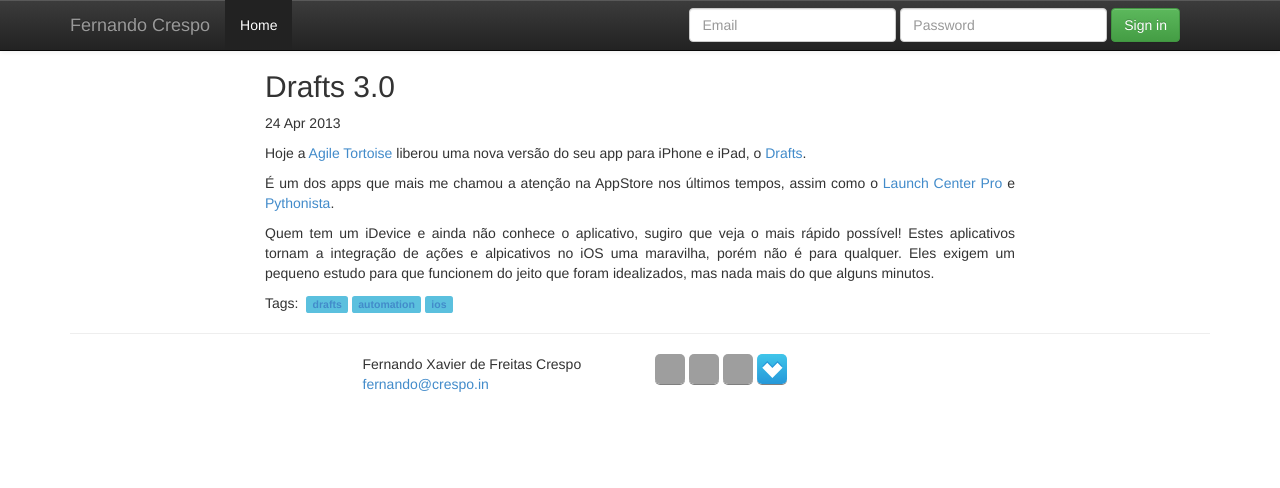
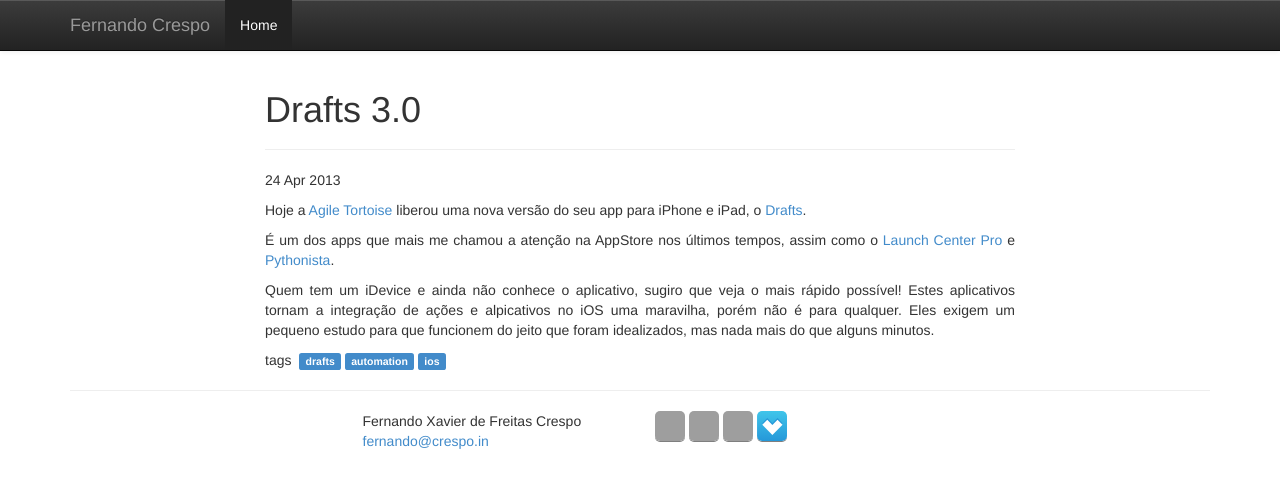
Before and after one commit to fcrespo82/fcrespo82.github.io, a Jekyll site: the page built from _posts/2013-04-24-Drafts-3.0.txt, in a window 1280 px wide. Shown: the top 488 px of the page. Built offline with Jekyll 4.4.1, drawn with Linux system fonts in a browser that asks for light colours; nearby versions of some CDN libraries; library files that are not in the unit come from our copies; grey boxes are pictures that could not be loaded.

Commit message:
Improvements on development blog

```diff
--- a/_layouts/default.html
+++ b/_layouts/default.html
@@ -35,25 +35,24 @@
               <span class="icon-bar"></span>
               <span class="icon-bar"></span>
             </button>
-          <a class="navbar-brand" href="#">{{ site.name }}</a>
+            <a class="navbar-brand" href="/">{{ site.name }}</a>
           </div>
           <div class="navbar-collapse collapse">
             <ul class="nav navbar-nav">
               <li class="active"><a href="/">Home</a></li>
             </ul>
-          <form class="navbar-form navbar-right">
+  <!--           <form class="navbar-form navbar-right">
               <div class="form-group">
                 <input type="text" placeholder="Email" class="form-control">
               </div>
               <div class="form-group">
                 <input type="password" placeholder="Password" class="form-control">
               </div>
-            <button type="submit" class="btn btn-success">Sign in</button>
+              <button type="submit" class="btn btn-success">Sign in</button> -->
             </form>
           </div><!--/.navbar-collapse -->
         </div>
       </div>
-
       <!-- Main jumbotron for a primary marketing message or call to action -->
       <!-- <div class="jumbotron">
         <div class="container">
@@ -62,13 +61,9 @@
           <p><a class="btn btn-primary btn-lg">Learn more &raquo;</a></p>
         </div>
       </div> -->
-
-
       <div class="container">
         {{ content }}
-
         <hr>
-
         <footer>
           <div class="row">
             <div class="col-xs-5 col-xs-offset-5 col-md-3 col-md-offset-3">
--- a/_layouts/post.html
+++ b/_layouts/post.html
@@ -4,16 +4,19 @@
 
 <div class="row">
 	<div class="col-md-8 col-md-offset-2">
-		<h2>{{ page.title }}</h2>
+		<!-- <h2></h2> -->
+		<div class="page-header">
+  		<h1>{{ page.title }}</h1>
+		</div>
 		<p class="meta">{{ page.date | date_to_string }}</p>
 
 		<div class="post" style="text-align:justify;">
 			{{ content }}
 		</div>
 
-		<div class="categories">Tags:&nbsp;
+		<div class="categories">tags&nbsp;
 			{% for tag in page.tags %}
-			<span class="label label-info"><a href="/tags/{{ tag }}/">{{ tag }}</a></span>
+			<a href="/tags/{{ tag }}/"><span class="label label-primary">{{ tag }}</span></a>
 			{% endfor %}
 		</div>
 
@@ -24,14 +27,3 @@
 		</div>-->
 	</div>
 </div>
-
-<script>
-  (function(i,s,o,g,r,a,m){i['GoogleAnalyticsObject']=r;i[r]=i[r]||function(){
-  (i[r].q=i[r].q||[]).push(arguments)},i[r].l=1*new Date();a=s.createElement(o),
-  m=s.getElementsByTagName(o)[0];a.async=1;a.src=g;m.parentNode.insertBefore(a,m)
-  })(window,document,'script','//www.google-analytics.com/analytics.js','ga');
-
-  ga('create', 'UA-43718744-1', 'crespo.in');
-  ga('send', 'pageview');
-
-</script>
--- a/css/main.css
+++ b/css/main.css
@@ -7,6 +7,10 @@
 /* Posts
 /*****************************************************************************/
 
+.post {
+    text-align: justify;
+}
+
 .post del {
-  opacity: 0.5;
+    opacity: 0.5;
 }
--- a/index.html
+++ b/index.html
@@ -9,7 +9,7 @@
     <h3>{{ post.title }}</h3>
     <h6>{{ post.date | date_to_string }}</h6>
     <p>{{ post.title }}</p>
-    <p><a class="btn btn-default" href="{{ post.url }}">read more &raquo;</a></p>
+    <p><a class="btn btn-primary btn-xs" href="{{ post.url }}">read more &raquo;</a></p>
   </div>
 
 {% endfor %}
```
Also changed, not shown: other parts of _layouts/default.html (+8 -8 lines). Lines whose indentation alone changed are shown as unchanged.
